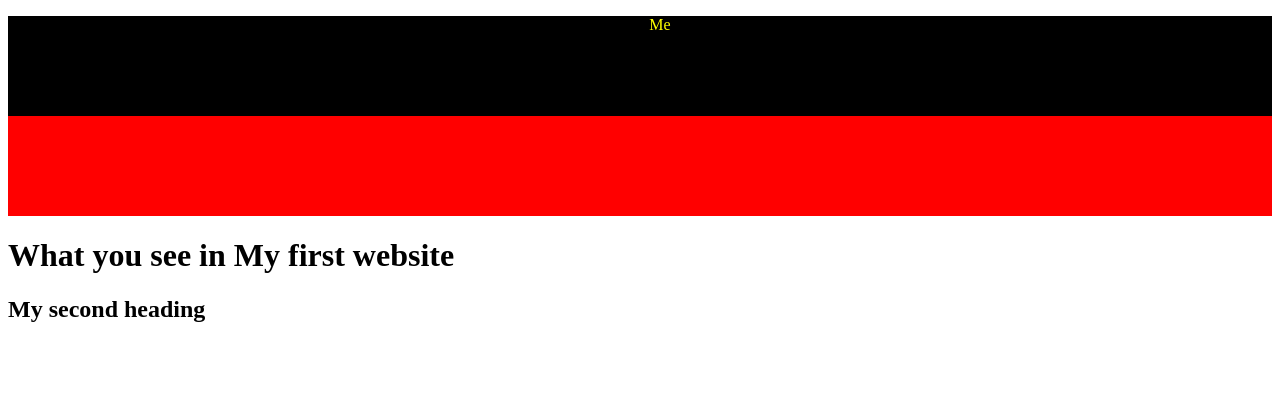
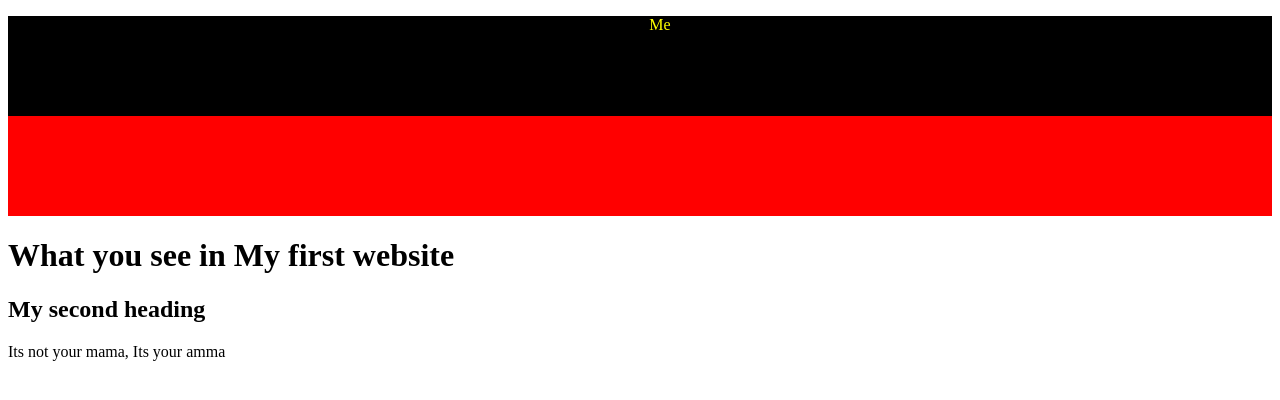
Before and after one commit to Shahriar3809/My-First-Website, a plain HTML site: page 1.html in a window 1280 px wide. Drawn offline with Linux system fonts and the light colour scheme.

Commit message:
Update 1.html

```diff
--- a/1.html
+++ b/1.html
@@ -35,5 +35,6 @@
     </div>
     <h1>What you see in My first website</h1>
     <h2>My second heading</h2>
+    <span>Its not your mama, Its your amma</span>
 </body>
 </html>
```
